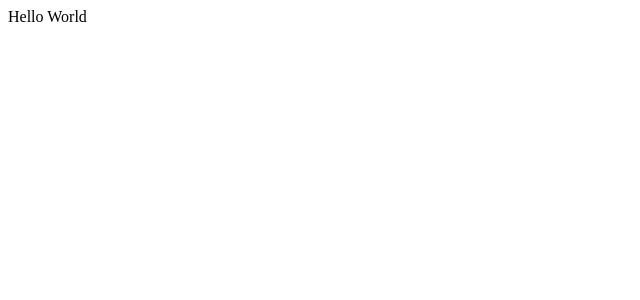
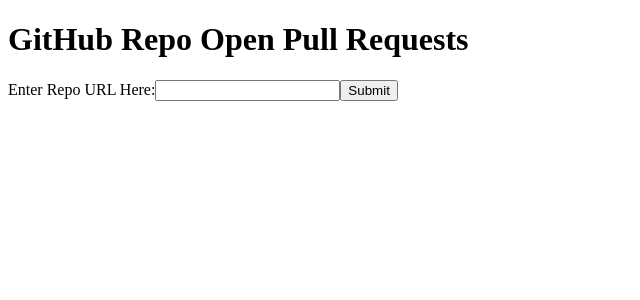
Before and after one commit to max-tarika/github-open-pull-requests, a React app: page / in a window 1280 px wide. Shown: the top 300 px of the page, without its empty margins (0-640 px from the left). Built offline with nearby package versions, Linux system fonts and the light colour scheme; the HTML template or start-up script is replaced by a standard one.

Commit message:
Frontend Template setup

```diff
--- a/client/src/components/App.jsx
+++ b/client/src/components/App.jsx
@@ -1,9 +1,28 @@
-import React from 'react';
+import React, { useState } from 'react';
 
 export default function App() {
+  const [url, setUrl] = useState('');
+
+  const handleRepoUrlChange = (e) => {
+    setUrl(e.target.value);
+  };
+
+  const handleSubmit = (e) => {
+    e.preventDefault();
+
+    console.log('Submit Clicked');
+  }
+
   return (
     <div>
-      Hello World
+      <h1>GitHub Repo Open Pull Requests</h1>
+      <form id="repo-url-form" onSubmit={handleSubmit}>
+        <label htmlFor="repo-url-input">
+          Enter Repo URL Here:
+          <input type="text" id="repo-url-input" onChange={handleRepoUrlChange} value={url} />
+        </label>
+        <button type="submit" id="repo-url-submit">Submit</button>
+      </form>
     </div>
   );
 }
```
